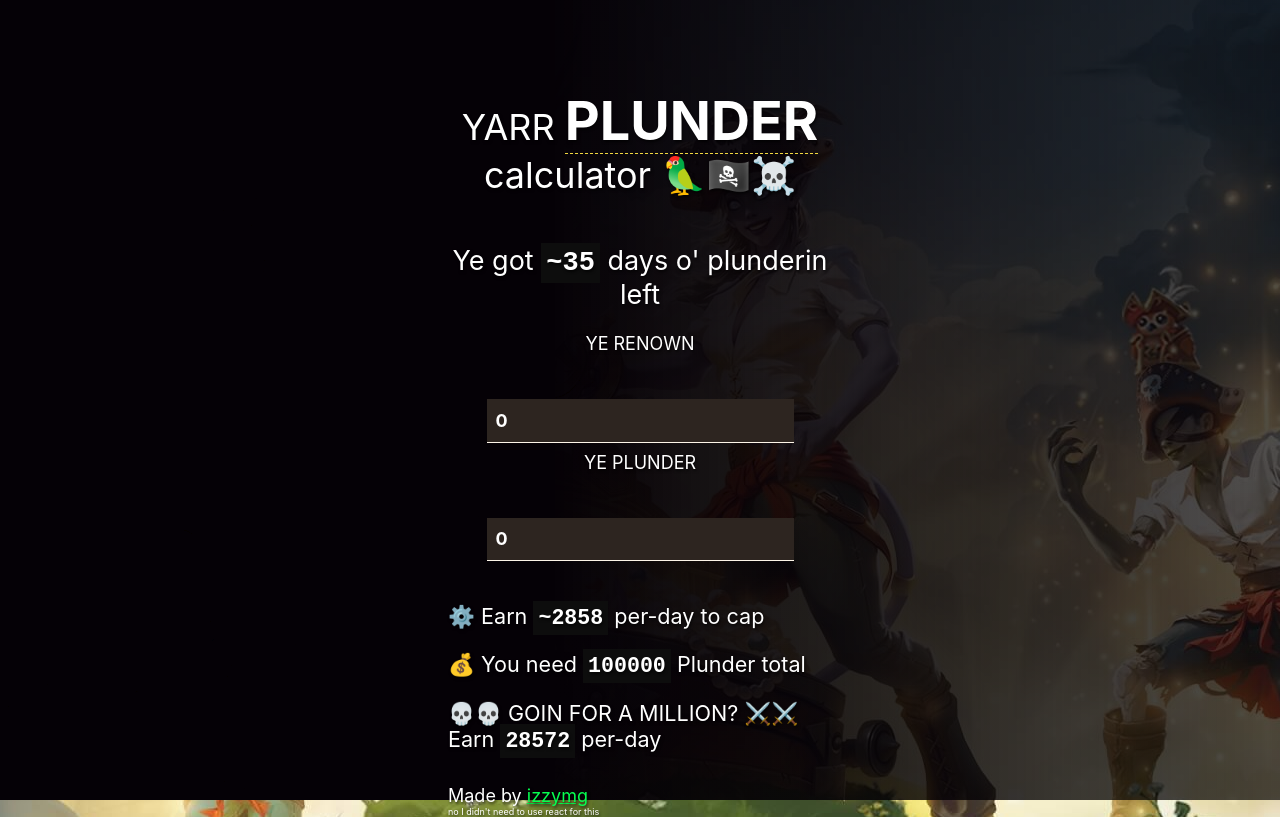
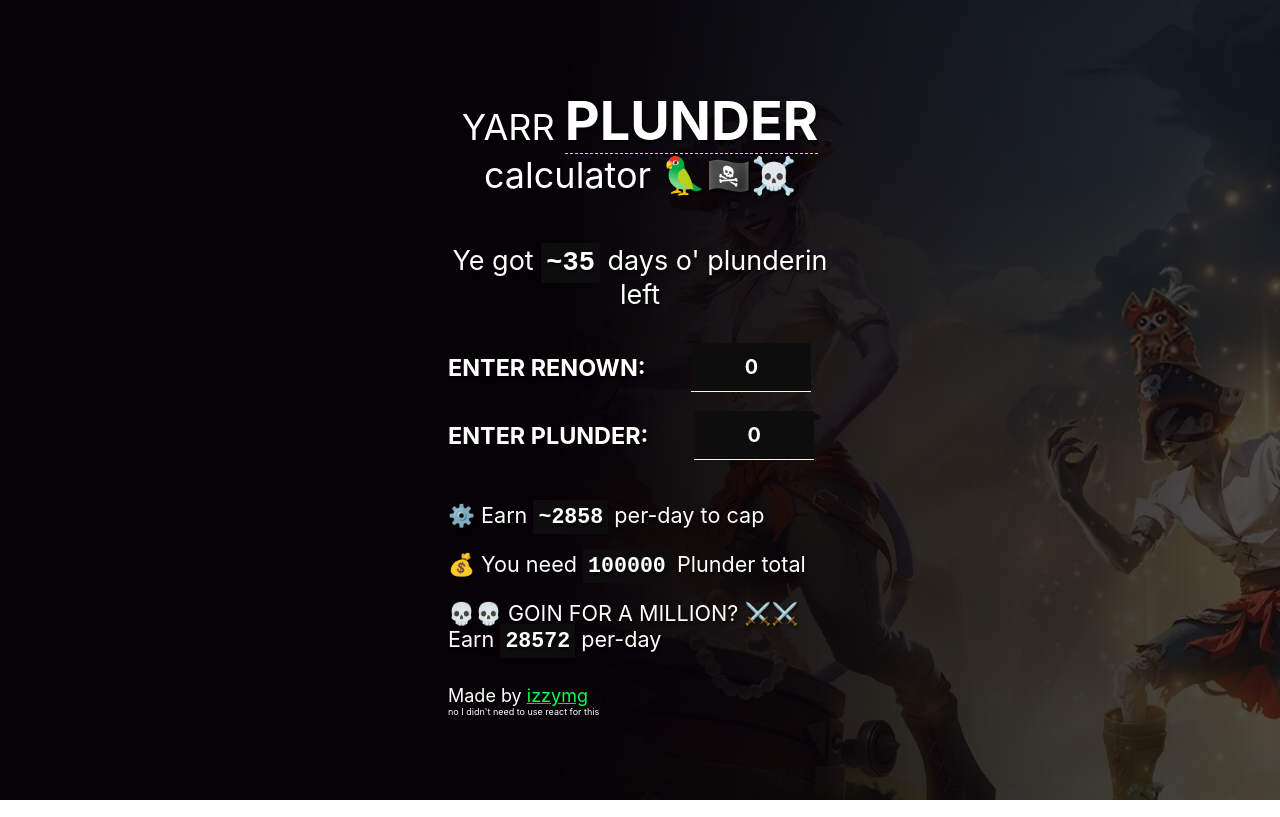
Before and after one commit to izzymg/Plunderstorm-Calc, a React (Create React App) app: page / in a window 1280 px wide. Built offline with nearby package versions, Linux system fonts and the light colour scheme; a web font is replaced by a local one.

Commit message:
UX improvements

```diff
--- a/src/App.css
+++ b/src/App.css
@@ -49,7 +49,8 @@ a, a:visited {
 
 label {
   font-family: inherit;
-  font-weight: inherit;
+  font-weight: bold;
+  font-size: 1.3em;
 }
 
 .small {
@@ -57,21 +58,22 @@ label {
 }
 
 input {
-  background: #2d2520;
+  background: #0e0d0d;
   border: none;
   border-bottom: 1px solid #fdf5e8;
   color: #fff;
   font-family: inherit;
-  font-size: 1em;
+  font-size: 1.1em;
   font-weight: 700;
   padding: 0.6em 0.5em;
   margin: 0.5em;
+  max-width: 100px;
+  text-align: center;
 }
 
 .inputWrap {
   display: flex;
   gap: 2em;
   align-items: center;
-  justify-content: center;
-  flex-wrap: wrap;
+  justify-content: space-around;
 }
--- a/src/PlunderInput/PlunderInput.js
+++ b/src/PlunderInput/PlunderInput.js
@@ -4,7 +4,7 @@ export default function PlunderInput({ initialPlunder, onUpdate }) {
 
     return(
         <div className="inputWrap">
-            <label htmlFor='plunder'>YE PLUNDER</label>
+            <label htmlFor='plunder'>ENTER PLUNDER:</label>
             <input id='plunder' type='text' pattern="[0-9]*" inputMode="numeric" value={initialPlunder} onChange={onPlunderChange} placeholder='0'></input>
         </div>
     )
--- a/src/RenownInput/RenownInput.js
+++ b/src/RenownInput/RenownInput.js
@@ -6,7 +6,7 @@ export default function RenownInput({ initialRenown, onUpdate }) {
 
     return(
         <div className="inputWrap">
-            <label htmlFor='plunder'>YE RENOWN</label>
+            <label htmlFor='plunder'>ENTER RENOWN:</label>
             <input id='plunder' type='text' value={initialRenown} pattern="[0-9]*" inputMode="numeric" onChange={onRenownChange} placeholder='0'></input>
         </div>
     )
```
